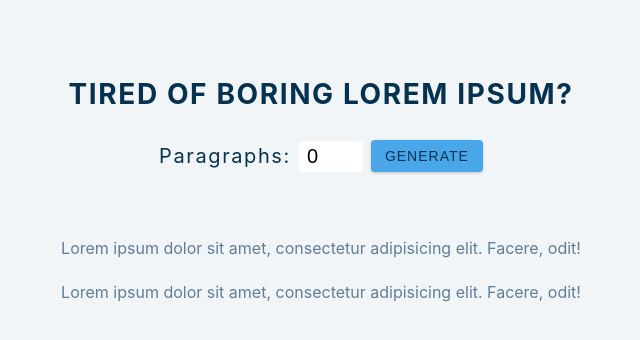
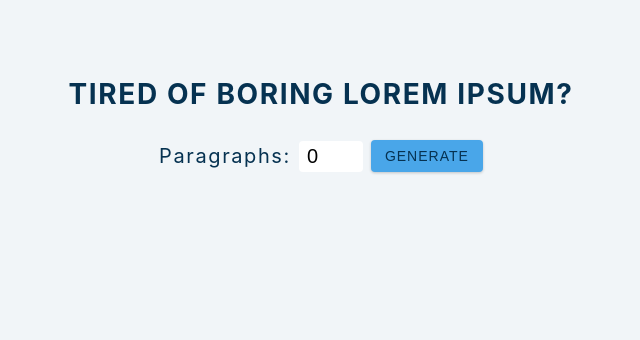
Before and after one commit to bisoladev/lorem-ipsum-project, a React (Create React App) app: page / in a window 1280 px wide. Shown: the top 340 px of the page, without its empty margins (319-959 px from the left). Built offline with nearby package versions, Linux system fonts and the light colour scheme; the HTML template or start-up script is replaced by a standard one.

Commit message:
Update text function in handleSubmit

```diff
--- a/src/App.js
+++ b/src/App.js
@@ -6,6 +6,7 @@ function App() {
 
   const handleSubmit = (e) => {
     e.preventDefault();
+    setText(data);
   };
 
   return (
@@ -25,10 +26,7 @@ function App() {
         </button>
       </form>
       <article className="lorem-text">
-        <p>Lorem ipsum dolor sit amet, consectetur adipisicing elit. Facere, odit!
-        </p>
-        <p>Lorem ipsum dolor sit amet, consectetur adipisicing elit. Facere, odit!
-        </p>
+        {}
       </article>
     </section>
   );
```
